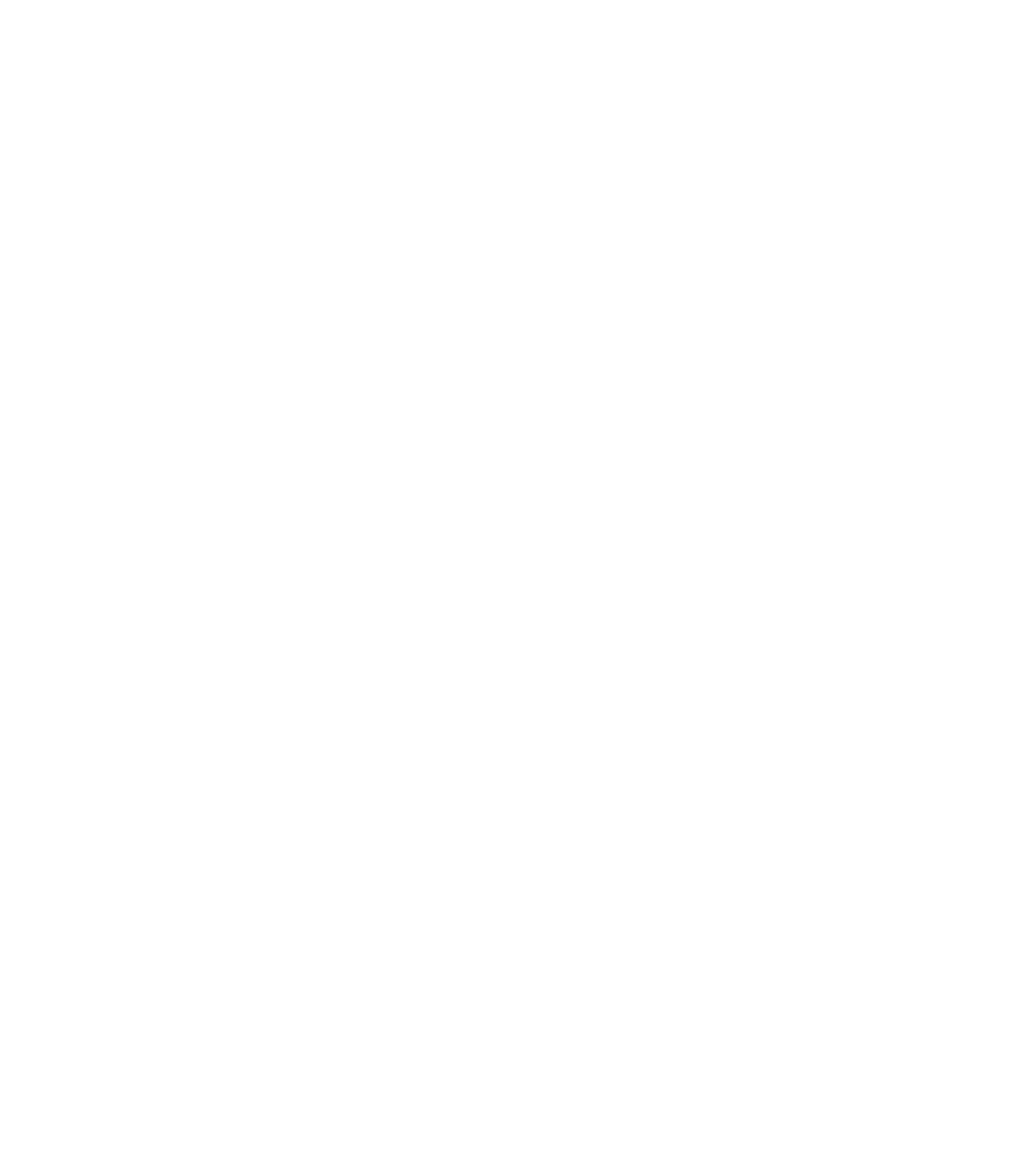
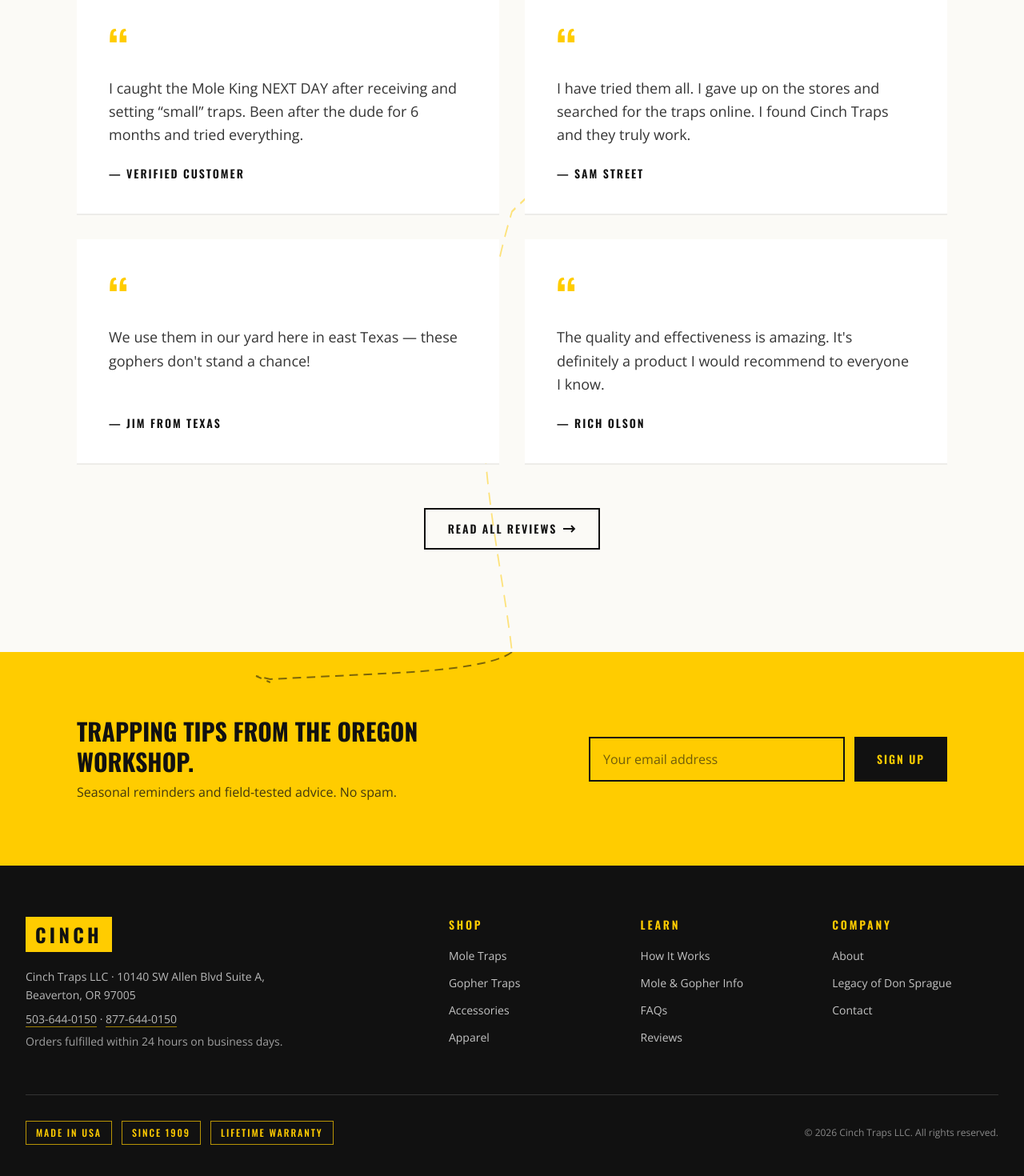
Before and after one commit to Landing-Pages-Websites/cinch-traps, a Next.js app: page / in a window 1280 px wide. Shown: the part 4542-6012 px from the top of the page at 80% size. Before the commit the page ends 4308 px from the top, so only its background shows below. Built offline with nearby package versions, Linux system fonts and the light colour scheme.

Commit message:
Sections 07-08 + custom 404: testimonial quote wall, yellow signup band, black footer

```diff
--- a/src/app/page.tsx
+++ b/src/app/page.tsx
@@ -5,6 +5,8 @@
 import ShopCategories from "@/components/sections/ShopCategories";
 import HowItWorks from "@/components/sections/HowItWorks";
 import Heritage from "@/components/sections/Heritage";
+import Testimonials from "@/components/sections/Testimonials";
+import SignupFooter from "@/components/sections/SignupFooter";
 
 export default function Home() {
   return (
@@ -17,6 +19,8 @@
         <ShopCategories />
         <HowItWorks />
         <Heritage />
+        <Testimonials />
+        <SignupFooter />
       </main>
     </>
   );
--- a/src/components/sections/SignupFooter.tsx
+++ b/src/components/sections/SignupFooter.tsx
@@ -1,5 +1,6 @@
-/** 08 — Email capture band (solid yellow, black text/input) + black footer.
- *  Tunnel line terminates at the signup input with a pointed end (trap set). */
+/** 08 — Email capture band (solid CINCH yellow, black text/input) + black footer.
+ *  The tunnel line terminates here at the signup input with a pointed end (trap set).
+ *  Form is intentionally non-wired (no provider IDs yet). */
 
 const FOOTER_COLS = [
   {
@@ -20,26 +21,29 @@
 
 export default function SignupFooter() {
   return (
-    <>
-      {/* Signup band */}
-      <section aria-labelledby="signup-heading" className="relative bg-yellow">
-        {/* tunnel line terminates here: pointed end at the input */}
+    <section id="signup">
+      {/* Yellow signup band — text on yellow is ALWAYS #111 */}
+      <div className="relative overflow-hidden bg-yellow">
+        {/* Tunnel line terminates at the input: pointed end — trap set */}
         <svg
           aria-hidden="true"
-          className="absolute left-0 top-0 h-6 w-full"
-          viewBox="0 0 1440 24"
+          className="pointer-events-none absolute inset-x-0 top-0 h-10 w-full"
+          viewBox="0 0 1440 40"
           preserveAspectRatio="none"
           fill="none"
         >
-          <path d="M720 0 C 720 8, 700 14, 620 18 L 560 20 L 548 24 L 560 16 Z" fill="#111111" opacity="0.9" />
+          <path
+            d="M720 0 C 700 14, 640 22, 560 26 L 380 34 L 360 30 L 380 38"
+            stroke="#111111"
+            strokeWidth="2"
+            strokeDasharray="12 8"
+            opacity="0.55"
+          />
         </svg>
 
-        <div className="mx-auto flex max-w-7xl flex-col items-center gap-8 px-5 py-16 sm:px-8 lg:flex-row lg:justify-between lg:py-20">
+        <div className="relative mx-auto flex max-w-6xl flex-col items-center gap-8 px-5 py-16 sm:px-8 lg:flex-row lg:justify-between lg:py-20">
           <div className="max-w-xl text-center lg:text-left">
-            <h2
-              id="signup-heading"
-              className="font-display text-2xl font-bold uppercase leading-tight text-ink sm:text-3xl"
-            >
+            <h2 className="font-display text-2xl font-bold uppercase leading-tight text-ink sm:text-3xl">
               Trapping Tips From the Oregon Workshop.
             </h2>
             <p className="mt-2 text-base text-ink/80">
@@ -62,46 +66,53 @@
               required
               autoComplete="email"
               placeholder="Your email address"
-              className="w-full border-2 border-ink bg-yellow px-4 py-3.5 text-base text-ink placeholder:text-ink/60"
+              className="w-full border-2 border-ink bg-yellow px-4 py-3.5 text-base text-ink placeholder:text-ink/60 focus:bg-white"
             />
             <button
               type="submit"
-              className="shrink-0 bg-ink px-7 py-3.5 font-display text-base font-semibold uppercase tracking-[0.14em] text-yellow transition-transform hover:-translate-y-0.5"
+              className="shrink-0 bg-ink px-7 py-3.5 font-display text-sm font-semibold uppercase tracking-[0.14em] text-yellow transition-transform hover:-translate-y-0.5"
             >
               Sign Up
             </button>
           </form>
         </div>
-      </section>
+      </div>
 
-      {/* Footer */}
+      {/* Black footer */}
       <footer className="bg-ink text-white">
         <div className="mx-auto max-w-7xl px-5 py-16 sm:px-8">
-          <div className="grid gap-10 md:grid-cols-[1.4fr_1fr_1fr_1fr]">
+          <div className="grid gap-12 lg:grid-cols-[1.4fr_2fr]">
             <div>
-              <span className="inline-block bg-yellow px-3 py-1.5 font-display text-xl font-bold uppercase tracking-[0.18em] text-ink">
+              <span className="inline-block bg-yellow px-3 py-1.5 font-display text-2xl font-bold uppercase tracking-[0.18em] text-ink">
                 CINCH
               </span>
               <p className="mt-5 max-w-xs text-sm leading-relaxed text-white/70">
                 Cinch Traps LLC · 10140 SW Allen Blvd Suite A, Beaverton, OR
                 97005
               </p>
-              <p className="mt-3 text-sm text-white/70">
-                <a href="tel:+15036440150" className="hover:text-yellow">
+              <p className="mt-2 text-sm text-white/70">
+                <a
+                  href="tel:+15036440150"
+                  className="underline decoration-yellow/60 underline-offset-4 hover:text-yellow"
+                >
                   503-644-0150
                 </a>{" "}
                 ·{" "}
-                <a href="tel:+18776440150" className="hover:text-yellow">
-                  877-644-0150 (toll-free)
+                <a
+                  href="tel:+18776440150"
+                  className="underline decoration-yellow/60 underline-offset-4 hover:text-yellow"
+                >
+                  877-644-0150
                 </a>
               </p>
-              <p className="mt-1 text-sm text-white/70">
+              <p className="mt-2 text-sm text-white/60">
                 Orders fulfilled within 24 hours on business days.
               </p>
             </div>
 
+            <nav aria-label="Footer" className="grid grid-cols-2 gap-8 sm:grid-cols-3">
               {FOOTER_COLS.map((col) => (
-              <nav key={col.heading} aria-label={col.heading}>
+                <div key={col.heading}>
                   <h3 className="font-display text-sm font-semibold uppercase tracking-[0.2em] text-yellow">
                     {col.heading}
                   </h3>
@@ -110,23 +121,24 @@
                       <li key={link}>
                         <a
                           href="#main"
-                        className="text-sm text-white/80 transition-colors hover:text-yellow"
+                          className="text-sm text-white/75 transition-colors hover:text-yellow"
                         >
                           {link}
                         </a>
                       </li>
                     ))}
                   </ul>
+                </div>
+              ))}
             </nav>
-            ))}
           </div>
 
-          <div className="mt-12 flex flex-col items-start gap-6 border-t border-white/15 pt-8 sm:flex-row sm:items-center sm:justify-between">
-            <ul className="flex flex-wrap gap-3">
+          <div className="mt-14 flex flex-col items-center gap-6 border-t border-white/15 pt-8 sm:flex-row sm:justify-between">
+            <ul className="flex flex-wrap items-center justify-center gap-3">
               {BADGES.map((badge) => (
                 <li
                   key={badge}
-                  className="border border-yellow px-3 py-1.5 font-display text-xs font-medium uppercase tracking-[0.16em] text-yellow"
+                  className="border border-yellow/70 px-3 py-1.5 font-display text-xs font-medium uppercase tracking-[0.16em] text-yellow"
                 >
                   {badge}
                 </li>
@@ -139,6 +151,6 @@
           </div>
         </div>
       </footer>
-    </>
+    </section>
   );
 }
--- a/src/components/sections/Testimonials.tsx
+++ b/src/components/sections/Testimonials.tsx
@@ -1,7 +1,5 @@
-import Image from "next/image";
-
-/** 07 — Testimonial wall: quiet, warm off-white #FBFAF6, oversized yellow quote marks.
- *  HARD RULE: no stars, no rating counts. Quotes verbatim from the manifest. */
+/** 07 — Testimonials: QUIET quote wall on warm #FBFAF6. Oversized yellow quote marks.
+ *  HARD RULE: no star icons, no rating counts. Quotes verbatim from the manifest. */
 
 const QUOTES = [
   {
@@ -29,16 +27,16 @@
 export default function Testimonials() {
   return (
     <section id="reviews" className="relative overflow-hidden bg-paper">
-      {/* tunnel line: enters top-right, weaves between quote cards */}
+      {/* Tunnel line: enters top-right, threads between the quote cards, exits bottom-center */}
       <svg
         aria-hidden="true"
         className="pointer-events-none absolute inset-0 h-full w-full"
-        viewBox="0 0 1440 900"
+        viewBox="0 0 1440 800"
         preserveAspectRatio="none"
         fill="none"
       >
         <path
-          d="M1440 0 C 1250 100, 1000 180, 760 300 C 500 430, 900 560, 720 900"
+          d="M1440 30 C 1240 60, 1000 200, 720 380 C 640 560, 700 680, 720 800"
           stroke="#FFCC00"
           strokeWidth="2"
           strokeDasharray="12 8"
@@ -46,50 +44,45 @@
         />
       </svg>
 
-      <div className="relative mx-auto max-w-6xl px-5 py-20 sm:px-8 lg:py-24">
+      <div className="relative mx-auto max-w-6xl px-5 py-24 sm:px-8 lg:py-32">
         <h2 className="text-center font-display text-2xl font-bold uppercase leading-tight text-ink sm:text-3xl">
           The Only Product That Has Worked.
         </h2>
 
-        <div className="mt-12 grid gap-6 sm:grid-cols-2">
+        <div className="mt-14 grid gap-6 md:grid-cols-2 lg:gap-8">
           {QUOTES.map((q) => (
             <figure
               key={q.author + q.quote.slice(0, 12)}
-              className="relative border border-ink/10 bg-white p-8 pt-10 shadow-[0_2px_0_rgba(17,17,17,0.05)]"
+              className="relative flex flex-col bg-white p-8 shadow-[0_2px_0_rgba(17,17,17,0.06)] sm:p-10"
             >
               <span
                 aria-hidden="true"
-                className="absolute -top-4 left-6 font-display text-7xl font-bold leading-none text-yellow"
+                className="font-display text-6xl font-bold leading-none text-yellow"
               >
                 &ldquo;
               </span>
-              <blockquote className="text-base leading-relaxed text-ink/85">
-                {q.quote}
+              <blockquote className="mt-2 flex-1">
+                <p className="text-base leading-relaxed text-ink/85 sm:text-lg">
+                  {q.quote}
+                </p>
               </blockquote>
-              <figcaption className="mt-4 font-display text-sm font-semibold uppercase tracking-[0.14em] text-ink/60">
+              <figcaption className="mt-6 font-display text-sm font-semibold uppercase tracking-[0.14em] text-ink">
                 — {q.author}
               </figcaption>
             </figure>
           ))}
         </div>
 
-        <div className="mt-12 flex flex-col items-center gap-8 sm:flex-row sm:justify-center">
+        <div className="mt-14 text-center">
           <a
             href="#reviews"
-            className="inline-block border-2 border-ink px-7 py-3.5 font-display text-sm font-semibold uppercase tracking-[0.14em] text-ink transition-colors hover:bg-ink hover:text-yellow"
+            className="inline-flex items-center gap-2 border-2 border-ink px-7 py-3.5 font-display text-sm font-semibold uppercase tracking-[0.14em] text-ink transition-colors hover:bg-ink hover:text-yellow"
           >
             Read All Reviews
+            <svg width="16" height="10" viewBox="0 0 16 10" fill="none" aria-hidden="true">
+              <path d="M0 5h13M10 1l4 4-4 4" stroke="currentColor" strokeWidth="1.8" />
+            </svg>
           </a>
-        </div>
-
-        <div className="relative mx-auto mt-14 aspect-[21/9] max-w-3xl overflow-hidden rounded-md">
-          <Image
-            src="/images/design/elements/testimonial-photo-hands.png"
-            alt="Hands holding a galvanized steel Cinch trap over freshly worked soil"
-            fill
-            sizes="(max-width: 768px) 100vw, 768px"
-            className="object-cover"
-          />
         </div>
       </div>
     </section>
```
Also changed, not shown: src/app/not-found.tsx (+19 -2 lines), 1 other file (tests, documents, lock files or other folders). Lines whose indentation alone changed are shown as unchanged.
